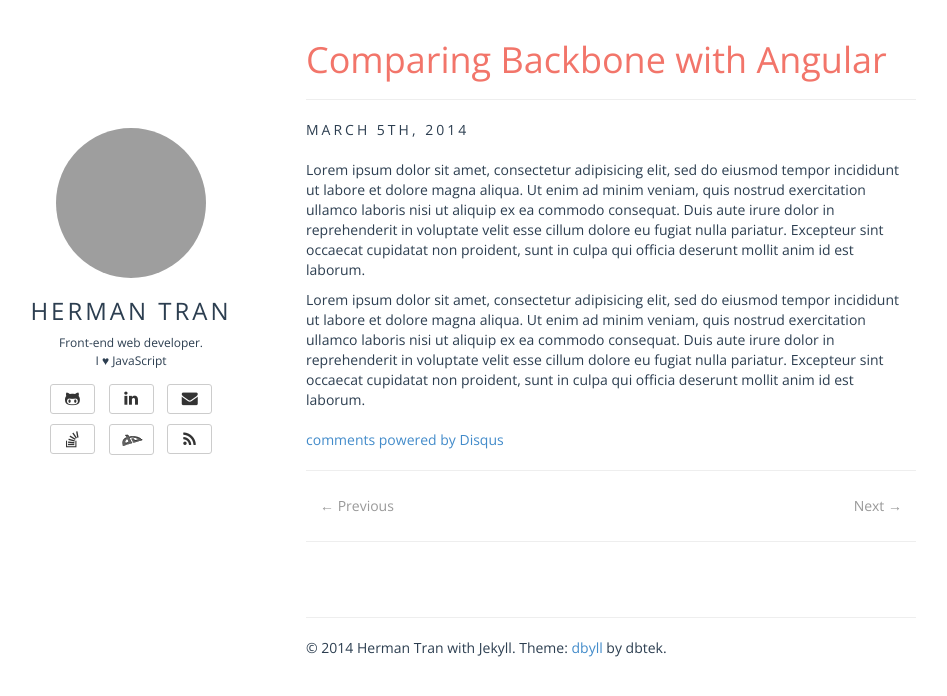
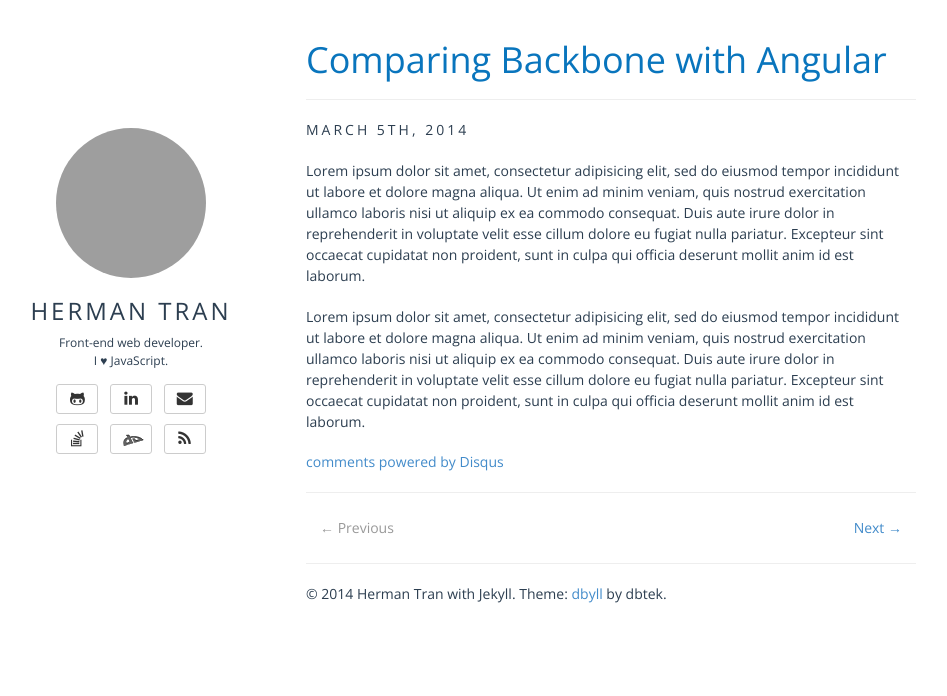
Before and after one commit to hermantran/hermantran.github.io, a Jekyll site: the page built from _posts/2014-03-05-comparing-backbone-with-angular.md, in a window 1280 px wide. Shown: the top 696 px of the page, without its empty margins (29-976 px from the left). Built offline with Jekyll 4.4.1, drawn with Linux system fonts in a browser that asks for light colours; comment, search, counter and statistics services are not loaded; grey boxes are pictures that could not be loaded.

Commit message:
added some content for first post

```diff
--- a/_config.yml
+++ b/_config.yml
@@ -14,7 +14,7 @@
   linkedin: hermantran
   deviantart: commodore--64
   stackoverflow: 2450607/herman-tran
-  bio: Front-end web developer. <br> I &hearts; JavaScript
+  bio: Front-end web developer. <br> I &hearts; JavaScript.
   email_md5: 92c2d07ba83f104d2aec6e6e6ae14d9f
 
 rss_path: feed.xml
--- a/_includes/post.html
+++ b/_includes/post.html
@@ -99,7 +100,5 @@
         <li class="next disabled"><a>Next &rarr;</a>
       {% endif %}
     </ul>
-
-    <hr>
 </article>
 <div class="clearfix"></div>
--- a/assets/css/style.css
+++ b/assets/css/style.css
@@ -4,6 +4,14 @@
 
 body, body * {
   font-family: "Open Sans", Helvetica, Arial, sans-serif;
+}
+
+p {
+  margin: 0 0 20px;
+}
+
+footer {
+  padding: 0;
 }
 
 .sidebar {
@@ -46,13 +54,10 @@
 	padding-bottom: 10px;
 }
 
-article{
-	margin-bottom: 40px;
-}
-
 .article_body{
-	margin-top: 20px;
-	margin-bottom: 20px;
+  margin-top: 20px;
+  margin-bottom: 20px;
+  line-height: 1.5;
 }
 
 .post-date {
@@ -65,16 +70,16 @@
 article.home div a:hover, article.home pre a:hover { color: #2c3e50; text-decoration: none; }
 article img { max-width: 100%; }
 
-h1,h2,h3,h4,h5,h6{ color: #f2756a; }
-h1 a,h2 a,h3 a,h4 a{ color: #f2756a; }
-h1 a:hover,h2 a:hover,h3 a:hover,h4 a:hover{ color: #e74c3c; text-decoration: none; }
+h1,h2,h3,h4,h5,h6{ color: #0975BD; }
+h1 a,h2 a,h3 a,h4 a{ color: #0975BD; }
+h1 a:hover,h2 a:hover,h3 a:hover,h4 a:hover{ color: #23629F; text-decoration: none; }
+
+.pager {
+  margin: 0;
+}
 
 .pager li > a, .pager li > span {
   border: none;
-}
-
-footer {
-	padding-top: 15px;
 }
 
 /* nav-vertical-tabs component */
@@ -113,6 +118,16 @@
     right: 0px;
 }
 
+.list-inline > li {
+  padding-right: 4px;
+  padding-left: 4px;
+}
+
 .contact-list a.btn {
-  width: 45px;
+  width: 42px;
+  height: 30px;
 }
+
+.home {
+  margin: 0 0 40px;
+}
--- a/index.html
+++ b/index.html
@@ -1,7 +1,7 @@
 ---
 layout: page
 title: Hurried Hacking
-tagline:
+description: Herman's blog on JavaScript, web development, and everything else
 ---
 
 {% for post in paginator.posts %}
```
Also changed, not shown: other parts of _includes/post.html (+2 -1 lines), _posts/2014-03-05-comparing-backbone-with-angular.md (+1 -1 lines), _posts/2014-03-07-programming-competency-and-me.html (added, +16 -0 lines).
